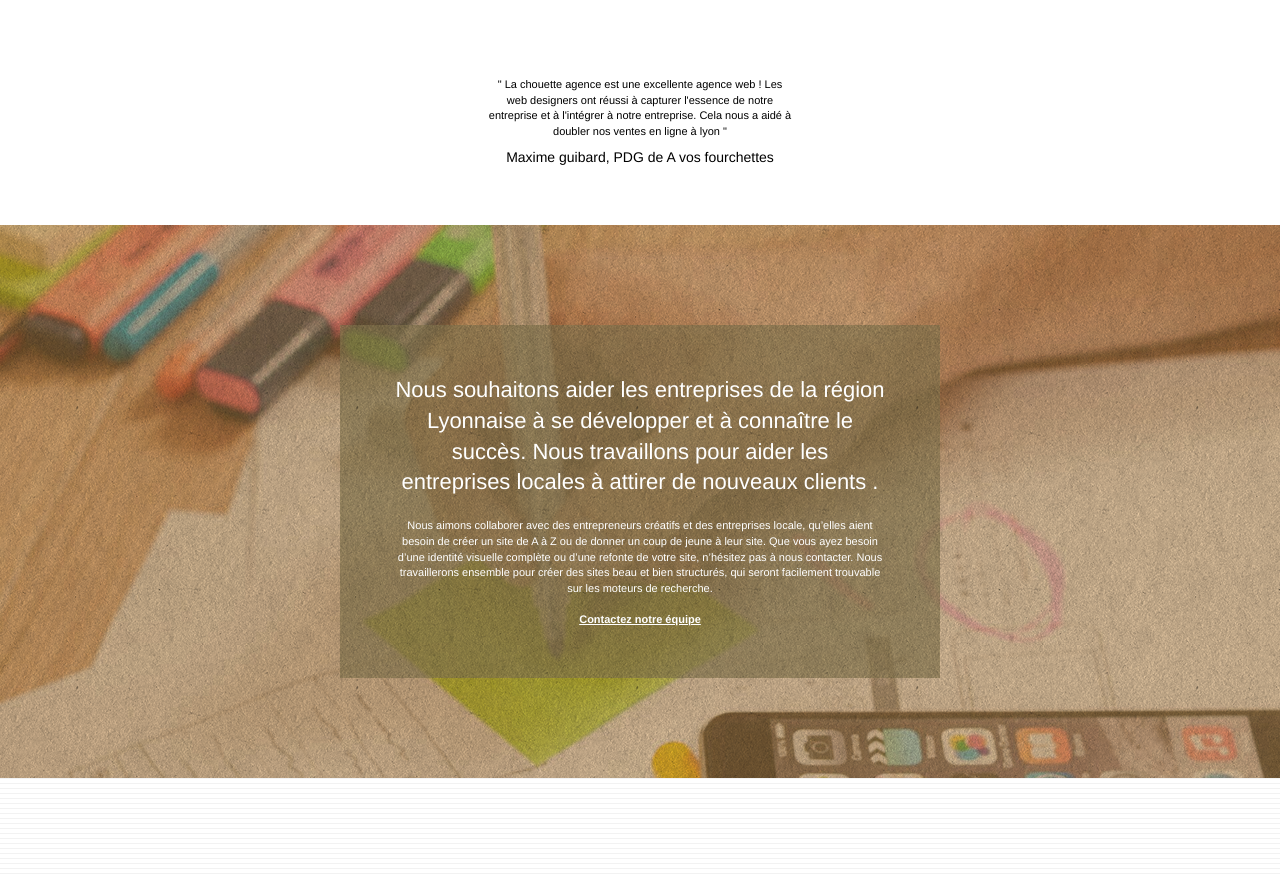
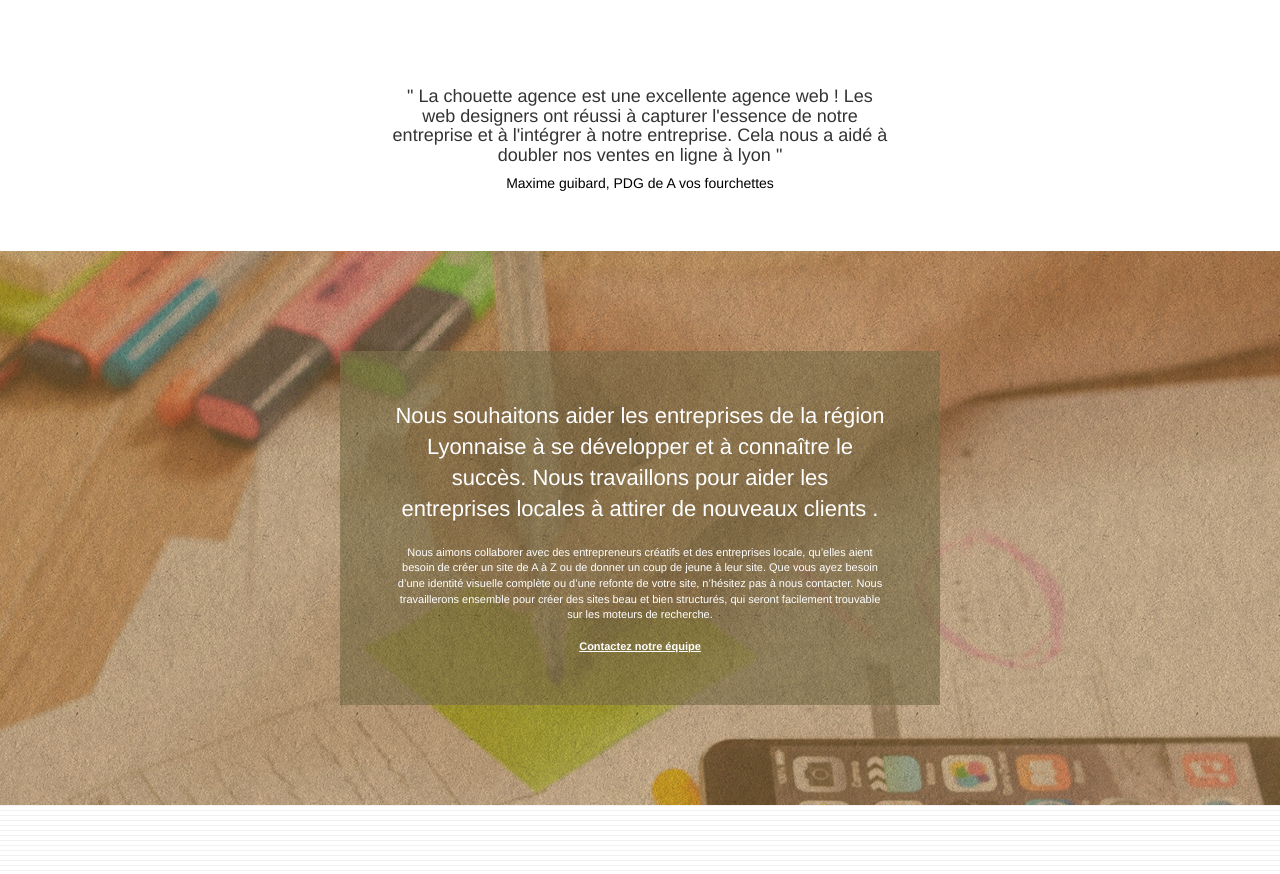
Before and after one commit to oubenali-mohamed/oubenali_4_16122020, a plain HTML site: page index.html in a window 1280 px wide. Shown: the part 894-1768 px from the top of the page. Drawn offline with Linux system fonts and the light colour scheme.

Commit message:
modification de la balise h4 pour la citation

```diff
--- a/index.html
+++ b/index.html
@@ -117,10 +117,10 @@
 				</div>
 				<div class="row voffset-lg voffset">
 					<div class="col-xs-12 col-md-8 col-md-offset-2 text-center">
-							<p> " La chouette agence est une excellente agence web ! Les <br/> web designers ont réussi à
+							<h4> " La chouette agence est une excellente agence web ! Les <br/> web designers ont réussi à
 								capturer l'essence de notre <br/> entreprise et à l'intégrer à notre entreprise. Cela nous a
 								aidé à<br/> doubler nos ventes en ligne à lyon "
-							</p>
+							</h4>
 							<h5>Maxime guibard, PDG de A vos fourchettes</h5>
 					</div>
 				</div>
```
